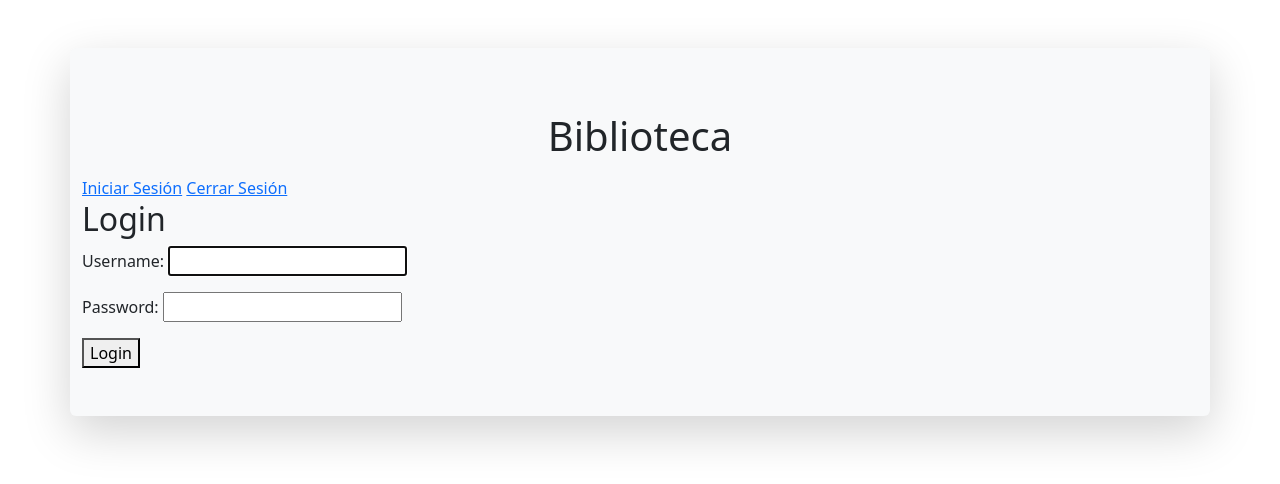
After one commit to ieshm-2daw/libreria-sergioguijarroc, a Django app: page /accounts/login/ in a window 1280 px wide. The commit adds this page. Shown: the top 484 px of the page. Run offline with Django 4.2, Linux system fonts and the light colour scheme.

Commit message:
Añadidos login y logout

````diff
--- a/biblioteca/templates/biblioteca/base.html
+++ b/biblioteca/templates/biblioteca/base.html
@@ -19,6 +19,8 @@
                 <h1 class="text-center my-3 ">Biblioteca</h1>
             </div>
         </div>
+        <a href="{%url 'login' %}">Iniciar Sesión</a>
+        <a href="{%url 'logout' %}">Cerrar Sesión</a>
         {%block content%}{%endblock%}
     </div>
 </body>
--- a/mySite/urls.py
+++ b/mySite/urls.py
@@ -26,6 +26,7 @@ from django.conf import settings
 urlpatterns = [
     path("admin/", admin.site.urls),
     path("", include("biblioteca.urls")),  # Añadimos las urls de nuestra app
+    path("accounts/", include("django.contrib.auth.urls")),
 ]
 
 urlpatterns += static(settings.MEDIA_URL, document_root=settings.MEDIA_ROOT)
--- /dev/null
+++ b/templates/registration/login.html
@@ -0,0 +1,11 @@
+{% extends "biblioteca/base.html" %}
+{% block title %}Login{% endblock %}
+{% block content %}
+<h2>Login</h2>
+<form method="post">
+    {% csrf_token %}
+    {{ form.as_p }}
+    <button type="submit">Login</button>
+</form>
+{% endblock %}
+```
````
Also changed, not shown: biblioteca/views.py (+6 -1 lines), mySite/settings.py (+6 -1 lines), templates/registration/logged_out.html (added, +11 -0 lines).
